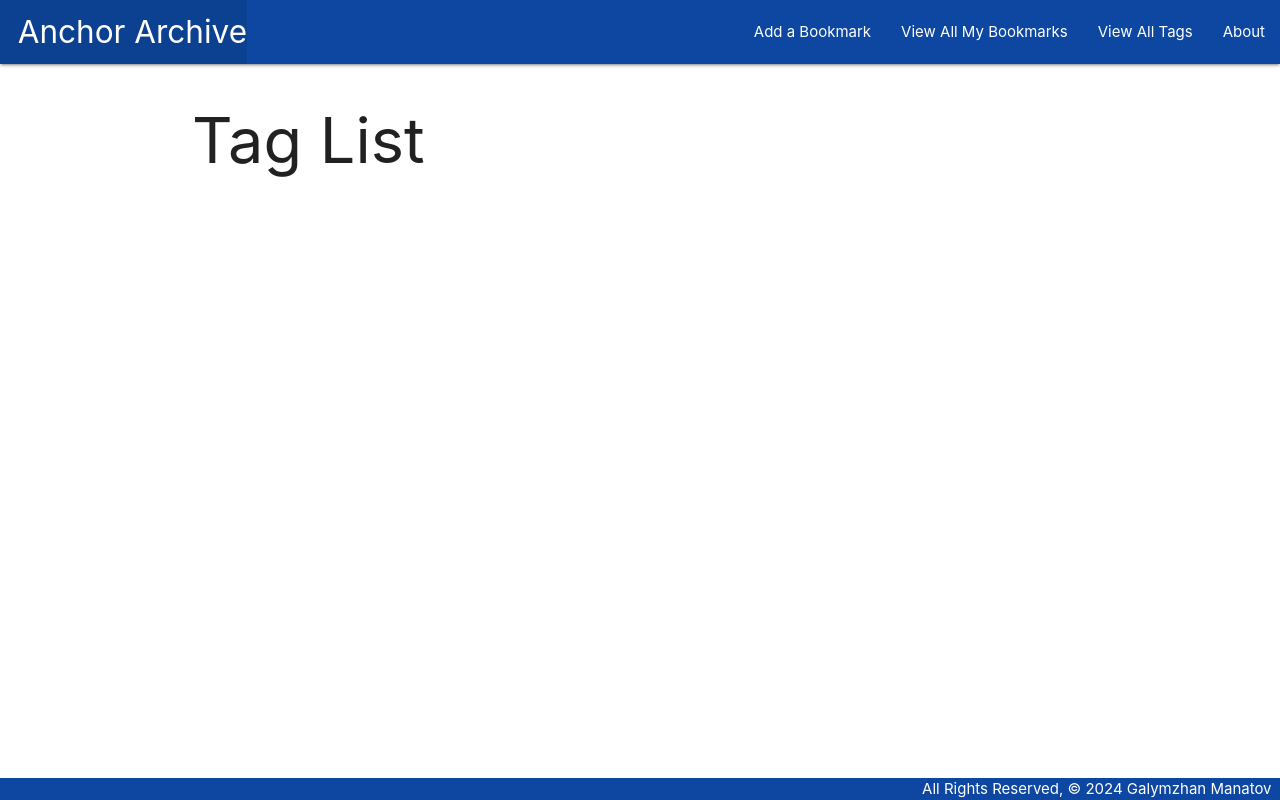
After one commit to gmanatov/anchorarchive, a Django app: page /tags/ in a window 1280 px wide. The commit adds this page. Run offline with Django 5.2, Linux system fonts and the light colour scheme; data that the repository does not hold is empty.

Commit message:
added index for all tags func (view list of all tags)

```diff
--- a/main_app/templates/base.html
+++ b/main_app/templates/base.html
@@ -19,6 +19,7 @@
         <ul class="right">
           <li><a href="{% url 'bookmarks_create' %}">Add a Bookmark</a></li>
           <li><a href="{% url 'index' %}">View All My Bookmarks</a></li>
+          <li><a href="{% url 'tags_index' %}">View All Tags</a></li>
           <li><a href="{% url 'about' %}">About</a></li>
         </ul>
       </div>
--- /dev/null
+++ b/main_app/templates/main_app/tag_list.html
@@ -0,0 +1,15 @@
+{% extends 'base.html' %}
+{% block content %}
+
+<h1>Tag List</h1>
+
+{% for tag in tag_list %}
+    <div class="card">
+        <div class="card-content">
+            <span class="card-title">{{ tag.name }}</span>
+            <p>Description: {{ tag.desc }}</p>
+        </div>
+    </div>
+{% endfor %}
+
+{% endblock %}
--- a/main_app/urls.py
+++ b/main_app/urls.py
@@ -9,4 +9,5 @@ urlpatterns = [
     path('bookmarks/create/', views.BookmarkCreate.as_view(), name='bookmarks_create'),
     path('bookmarks/<int:pk>/update/', views.BookmarkUpdate.as_view(), name='bookmarks_update'),
     path('bookmarks/<int:pk>/delete/', views.BookmarkDelete.as_view(), name='bookmarks_delete'),
+    path('tags/', views.TagList.as_view(), name='tags_index'),
 ]
--- a/main_app/views.py
+++ b/main_app/views.py
@@ -1,6 +1,7 @@
-from django.shortcuts import render
-from .models import Bookmark
+from django.shortcuts import render, redirect
 from django.views.generic.edit import CreateView, UpdateView, DeleteView
+from django.views.generic import ListView, DetailView
+from .models import Bookmark, Tag
 
 def home(request):
     return render(request, 'home.html')
@@ -32,6 +33,9 @@ class BookmarkDelete(DeleteView):
     model = Bookmark
     success_url = '/bookmarks/'
 
+class TagList(ListView):
+    model = Tag
+
 
 
 
```
